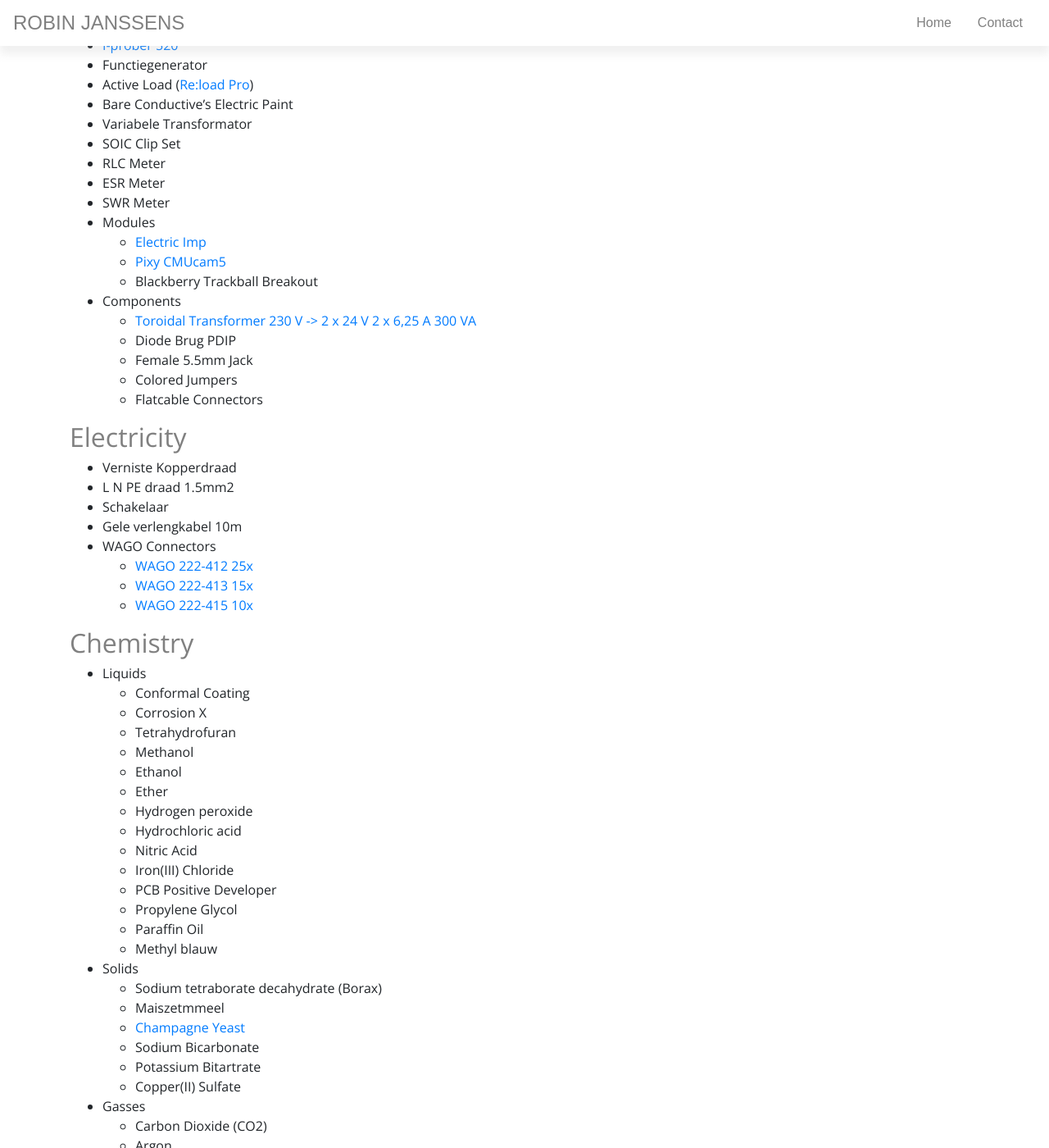
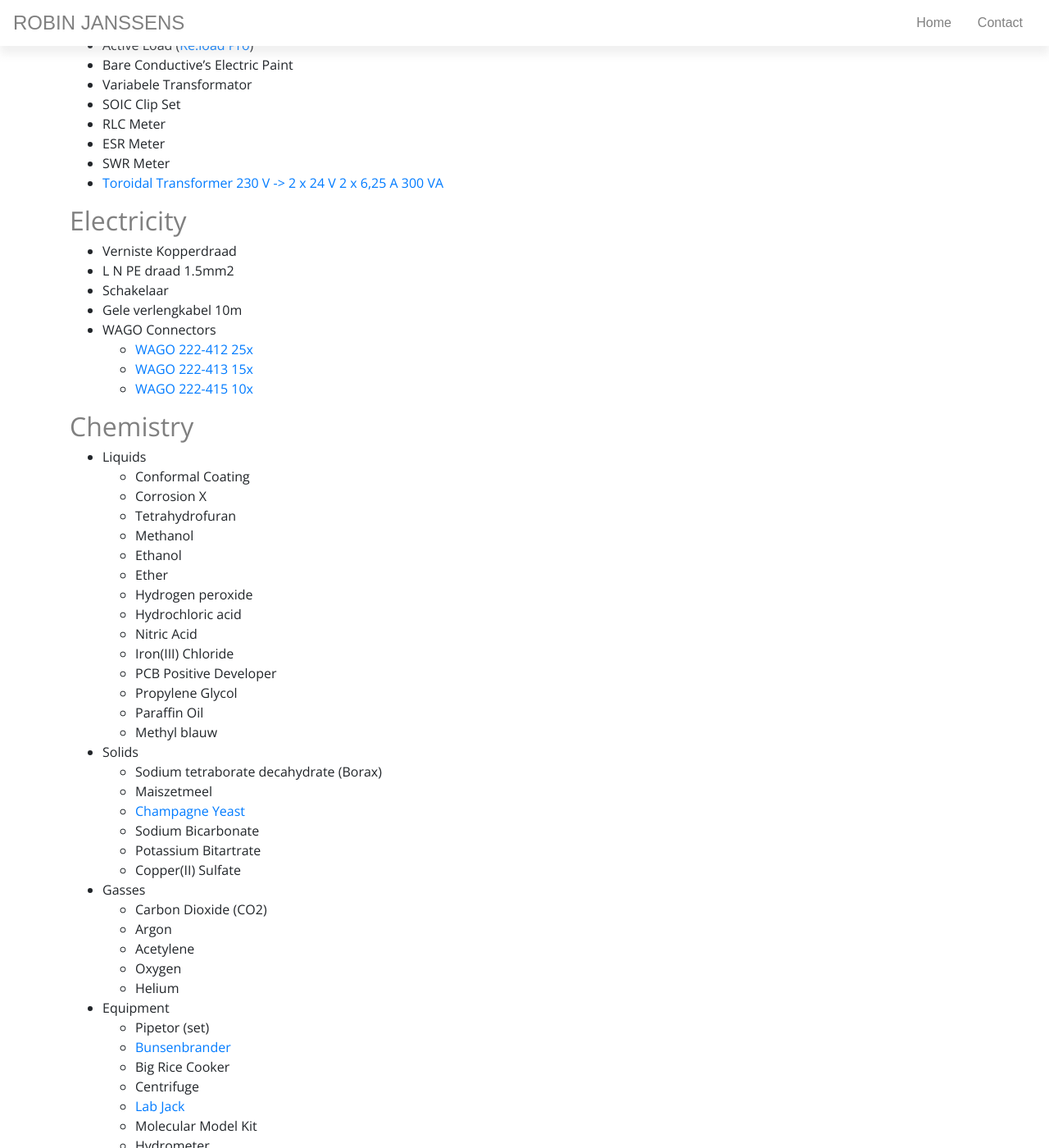
Before and after one commit to robinjanssens/robinjanssens.net, a Jekyll site: the page built from wishlist.md, in a window 1280 px wide and 1400 px high, scrolled down 1763 px. Shown: the whole window at 82% size. Built offline with Jekyll 4.4.1, drawn with Linux system fonts in a browser that asks for light colours; nearby versions of some CDN libraries; some web fonts are replaced; comment, search, counter and statistics services are not loaded; some of the changed text lies outside the part shown.

Commit message:
updated wishlist

```diff
--- a/wishlist.md
+++ b/wishlist.md
@@ -61,7 +59,7 @@
 - Measuring Spoons
 - Small Red Bull Fridge
 - [Eakins Microscope](https://www.aliexpress.com/item/Autofocus-SONY-IMX290-HDMI-TF-Video-Auto-Focus-Industry-Microscope-Camera-180X-C-Mount-Lens-Stand/32854389430.html?aff_platform=link-c-tool&cpt=1545055385566&sk=b7ycSav2&aff_trace_key=29ad46cb9f26474fb755ec900773be15-1545055385566-06693-b7ycSav2&terminal_id=c80d880073564e619680e5d47563b570)
-- - [Røde VideoMic Go](https://tweakers.net/pricewatch/466669/rode-videomic-go.html)
+- [Røde VideoMic Go](https://tweakers.net/pricewatch/466669/rode-videomic-go.html)
 
 Electronics
 -----------
@@ -85,16 +83,7 @@
 - RLC Meter
 - ESR Meter
 - SWR Meter
-- Modules
-    - [Electric Imp](http://www.adafruit.com/products/1129)
-    - [Pixy CMUcam5](http://www.adafruit.com/product/1906)
-    - Blackberry Trackball Breakout
-- Components
-    - [Toroidal Transformer 230 V -> 2 x 24 V 2 x 6,25 A 300 VA](http://www.conrad.be/ce/nl/product/710215/Ringkern-veiligheids-en-scheidingstransformator-230-V-2-x-24-V-2-x-625-A-300-VA-Block?ref=list)
-    - Diode Brug PDIP
-    - Female 5.5mm Jack
-    - Colored Jumpers
-    - Flatcable Connectors
+- [Toroidal Transformer 230 V -> 2 x 24 V 2 x 6,25 A 300 VA](http://www.conrad.be/ce/nl/product/710215/Ringkern-veiligheids-en-scheidingstransformator-230-V-2-x-24-V-2-x-625-A-300-VA-Block?ref=list)
 
 Electricity
 -----------
@@ -126,7 +115,7 @@
     - Methyl blauw
 - Solids
     - Sodium tetraborate decahydrate (Borax)
-    - Maiszetmmeel
+    - Maiszetmeel
     - [Champagne Yeast](https://www.brouwland.com/nl/onze-producten/wijnbereiding/gisten/korrelgisten-kitzinger/d/korrelgist-kitz-champagne-vr-50-l)
     - Sodium Bicarbonate
     - Potassium Bitartrate
```
Also changed, not shown: other parts of wishlist.md (+1 -4 lines).
